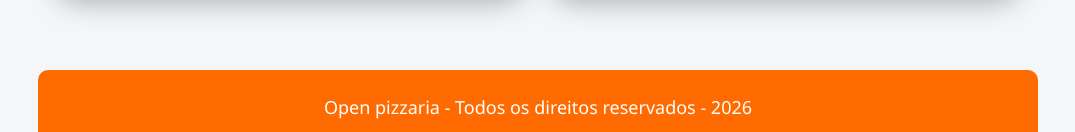
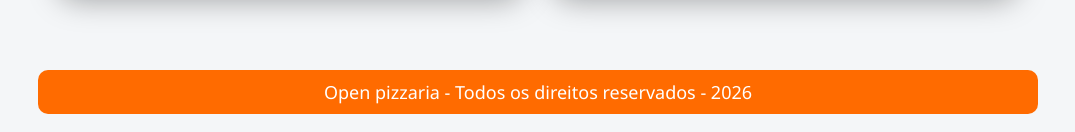
Before and after one commit to thiaguin5/domando-gpt, a React (Vite) app in the folder open-pizzaria/: page / in a window 1280 px wide. Shown: the part 1042-1174 px from the top of the page, without its empty margins (102-1177 px from the left). Built offline with nearby package versions, Linux system fonts and the light colour scheme.

Commit message:
modificando footer

```diff
--- a/open-pizzaria/src/Components/Footer/Footer.css
+++ b/open-pizzaria/src/Components/Footer/Footer.css
@@ -8,7 +8,7 @@ footer {
   justify-content: center;
   align-items: center;
 
-  padding: 25px 20px;
+  padding: 10px 10px;
   margin-top: 50px;
 
   box-sizing: border-box;
@@ -25,7 +25,7 @@ footer h1 {
 }
 
 /* Responsividade */
-@media (max-width: 600px) {
+@media (max-width: 500px) {
   footer {
     padding: 20px 15px;
   }
```
